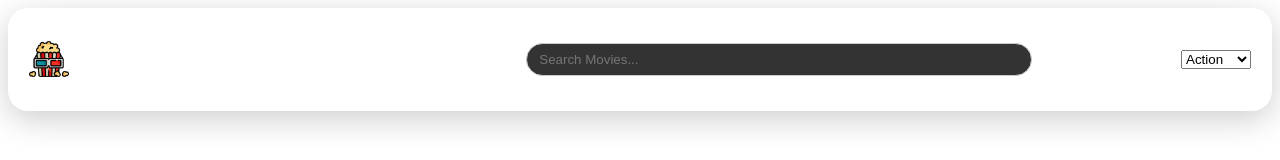
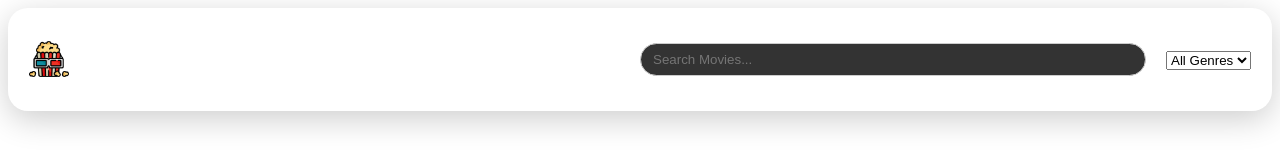
Before and after one commit to GabrielaSzuiogan/W5-ReactMoviesProject, a React (Vite) app in the folder movies-react/: page / in a window 1280 px wide. Shown: the top 160 px of the page. Built offline with nearby package versions, Linux system fonts and the light colour scheme.

Commit message:
feat: implement dropdown

```diff
--- a/movies-react/src/App.jsx
+++ b/movies-react/src/App.jsx
@@ -6,10 +6,11 @@ import { useState } from "react";
 
 function App() {
   const [searchGenre, setSearchGenre] = useState("");
+  const [genre, setGenre] = useState("");
   return (
     <>
-      <Header setSearchGenre={setSearchGenre} />
-      <MovieList searchGenre={searchGenre} />
+      <Header setSearchGenre={setSearchGenre} setGenre={setGenre} />
+      <MovieList searchGenre={searchGenre} genre={genre} />
       <Footer />
     </>
   );
--- a/movies-react/src/components/Dropdown/Dropdown.jsx
+++ b/movies-react/src/components/Dropdown/Dropdown.jsx
@@ -1,14 +1,20 @@
-function Dropdown() {
+import "./Dropdown.css";
+
+function Dropdown({ setGenre }) {
+  const handleGenreChange = (e) => {
+    setGenre(e.target.value);
+  };
+
   return (
-    <>
-      <label htmlFor="genre">Choose a movie genre</label>
-      <select id="genre">
+    <div className="dropdown-container">
+      <select id="genre" name="genre" onChange={handleGenreChange}>
+        <option value="">All Genres</option>
         <option value="action">Action</option>
         <option value="drama">Drama</option>
         <option value="fantasy">Fantasy</option>
         <option value="horror">Horror</option>
       </select>
-    </>
+    </div>
   );
 }
 
--- a/movies-react/src/components/Header/Header.jsx
+++ b/movies-react/src/components/Header/Header.jsx
@@ -2,7 +2,7 @@ import "./Header.css";
 import headerLogo from "../../assets/popcorn.png";
 import SearchBar from "../SearchBar/SearchBar.jsx";
 import Dropdown from "../DropDown/Dropdown.jsx";
-function Header({ setSearchGenre }) {
+function Header({ setSearchGenre, setGenre }) {
   return (
     <div className="header-wrapper">
       <div className="header-left">
@@ -17,7 +17,7 @@ function Header({ setSearchGenre }) {
       </div>
       <div className="header-right">
         <SearchBar setSearchGenre={setSearchGenre} />
-        <Dropdown />
+        <Dropdown setGenre={setGenre} />
       </div>
     </div>
   );
--- a/movies-react/src/components/MainContent/MovieList.jsx
+++ b/movies-react/src/components/MainContent/MovieList.jsx
@@ -2,9 +2,14 @@ import MovieCard from "../MovieCard/MovieCard.jsx";
 import moviesData from "../../movies.json";
 import "./Content.css";
 
-const MovieList = ({ searchGenre }) => {
+const MovieList = ({ searchGenre, genre }) => {
   const filteredMovies = moviesData.filter((movie) => {
-    return movie.title.toLowerCase().includes(searchGenre.toLowerCase());
+    const matchesTitle = movie.title
+      .toLowerCase()
+      .includes(searchGenre.toLowerCase());
+    const matchesGenre = genre ? movie.genre === genre : true;
+    return matchesTitle && matchesGenre;
+    // return movie.title.toLowerCase().includes(searchGenre.toLowerCase());
   });
 
   return (
```
